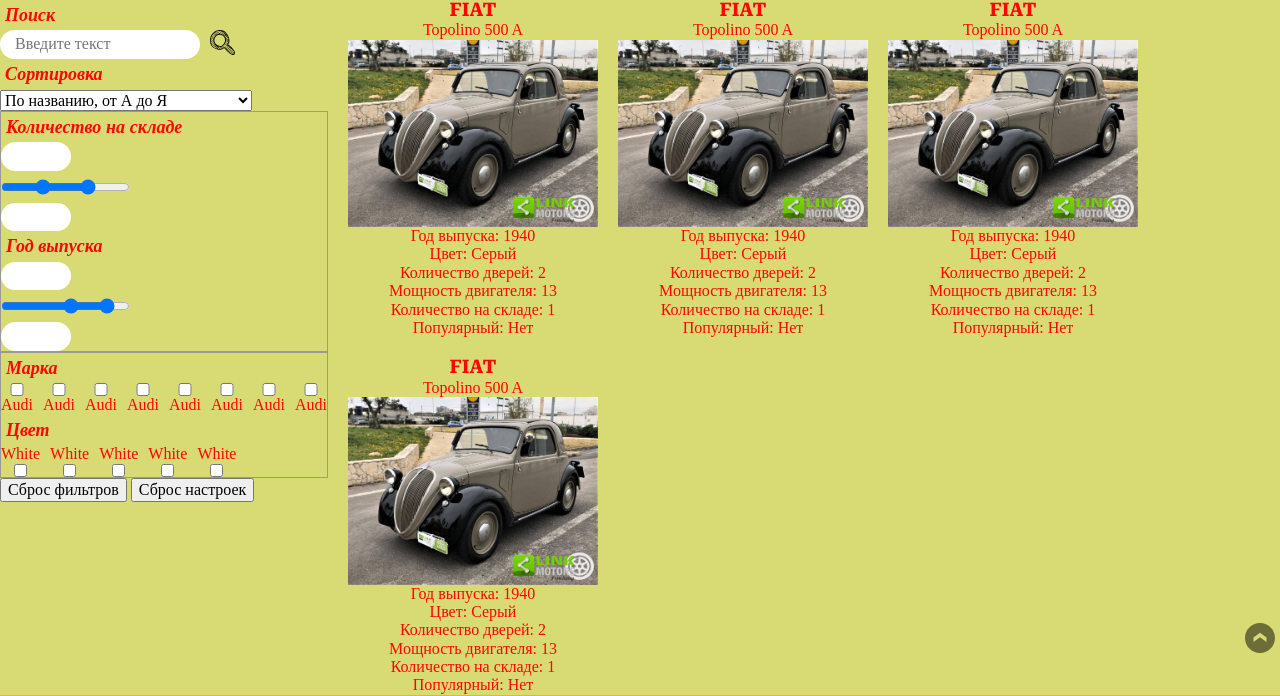
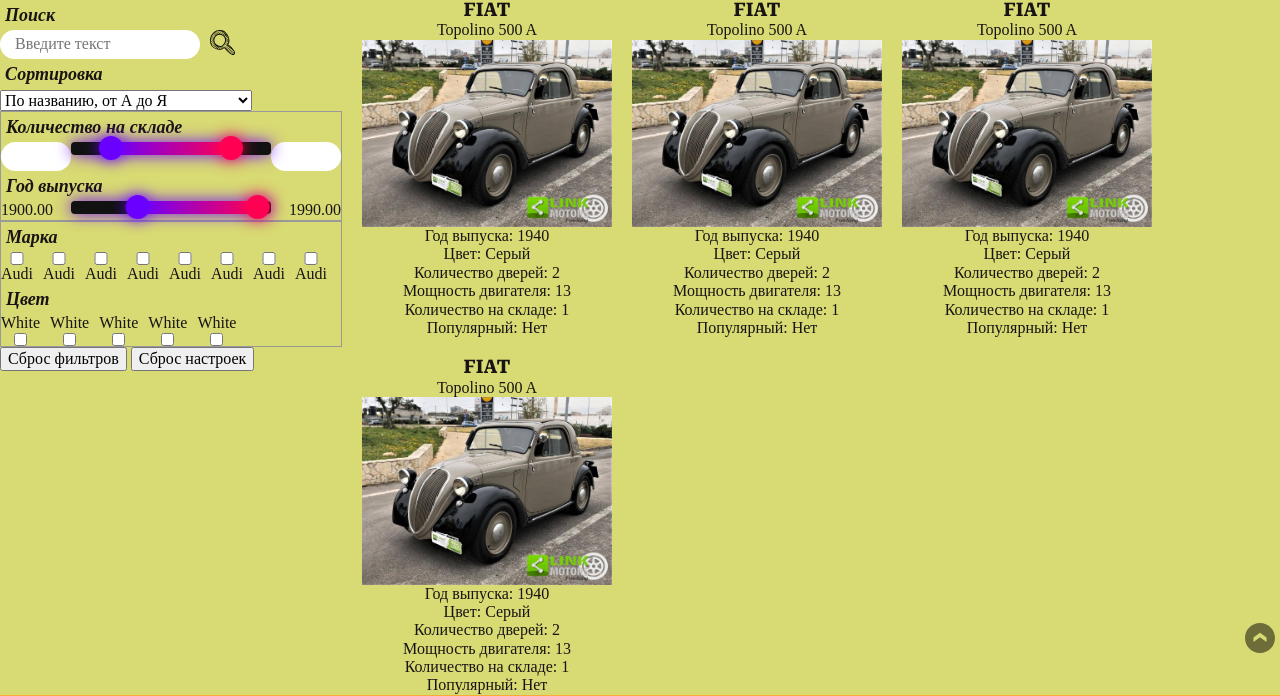
Before and after one commit to nos64/clone_RSSchool-stage1, a website built with webpack: page online-store/src/index.html in a window 1280 px wide. Shown: the part 57-753 px from the top of the page. Built offline with nearby package versions, Linux system fonts and the light colour scheme; files whose address does not match are found by name.

Commit message:
feat: add slider in html

```diff
--- a/online-store/package.json
+++ b/online-store/package.json
@@ -22,6 +22,7 @@
     "html-webpack-plugin": "^5.5.0",
     "image-webpack-loader": "^8.1.0",
     "mini-css-extract-plugin": "^2.6.1",
+    "nouislider": "^15.6.0",
     "postcss": "^8.4.14",
     "postcss-loader": "^7.0.0",
     "postcss-preset-env": "^7.7.2",
--- a/online-store/src/index.html
+++ b/online-store/src/index.html
@@ -40,21 +40,21 @@
     <div class="range-filters">
       <div class="range-filters__quantity">
         <h2 class="filter-title">Количество на складе</h2>
-        <input class="filter-field quantity-start" type="text">
-        <div class="quantity-container">
-          <input type="range" min="0" step="1" max="10" value="3">
-          <input type="range" min="0" step="1" max="10" value="7">
+        <div class="range-wrapper">
+          <input class="filter-field quantity-min" type="text">
+          <div id="quantity-slider"></div>
+          <input class="filter-field quantity-max" type="text">
         </div>
-        <input class="filter-field quantity-end" type="text">
       </div>
       <div class="range-filters__year">
         <h2 class="filter-title">Год выпуска</h2>
-        <input class="filter-field year-start" type="text">
-        <div class="year-container">
-          <input type="range" min="1890" step="1" max="2000" value="1950">
-          <input type="range" min="1890" step="1" max="2000" value="1985">
+        <div class="range-wrapper">
+          <!-- <input class="filter-field year-min" type="text"> -->
+          <span class="year-min"></span>
+          <div id="year-slider"></div>
+          <!-- <input class="filter-field year-max" type="text"> -->
+          <span class="year-max"></span>
         </div>
-        <input class="filter-field year-start" type="text">
       </div>
     </div>
       <div class="filters-value">
--- a/online-store/src/index.scss
+++ b/online-store/src/index.scss
@@ -2,3 +2,4 @@
 @import 'style/var';
 @import 'style/style';
 @import 'style/fonts';
+// @import 'modules/sliders/quantity-slider/quantity-slider';
--- a/online-store/src/index.ts
+++ b/online-store/src/index.ts
@@ -1,9 +1,5 @@
 import './index.html';
 import './index.scss';
 
-import { multi, sum } from './modules/calc';
-import {slider} from './modules/sliders';
-
-console.log(multi(5, 2));
-console.log(sum(5, 10));
-slider()
+import './modules/sliders/quantity-slider/quantity-slider';
+import './modules/sliders/year-slider/year-slider';
--- a/online-store/src/modules/calc.ts
+++ /dev/null
@@ -1,2 +0,0 @@
-export const multi = (a: number, b: number): number => a * b;
-export const sum =  (a: number, b: number): number => a + b;
--- a/online-store/src/modules/sliders.ts
+++ /dev/null
@@ -1,25 +0,0 @@
-// https://codepen.io/rendykstan/pen/VLqZGO
-
-
-export const slider = () => {
-  const sliders: NodeListOf<HTMLInputElement> = document.querySelectorAll('input[type="range"]');
-
-sliders[0].addEventListener('input', () => {
- if(+sliders[0].value > +sliders[1].value) {
-    // +sliders[1].value = +sliders[0].value;
-  }
-});
-
-sliders[1].addEventListener('input', () => {
- if(+sliders[1].value < +sliders[0].value) {
-    // +sliders[0].value = +sliders[1].value;
-  }
-});
-
-sliders.forEach((slider) => {
-  slider.addEventListener('change', () => {
-    console.log(`from ${sliders[0].value} to ${sliders[1].value}`);
-  })
-});
-
-}
--- /dev/null
+++ b/online-store/src/modules/sliders/quantity-slider/quantity-slider.ts
@@ -0,0 +1,13 @@
+import * as noUiSlider from 'nouislider';
+import 'nouislider/dist/nouislider.css';
+
+const quantitySlider = (document.getElementById('quantity-slider') as HTMLElement);
+
+noUiSlider.create(quantitySlider, {
+    start: [20, 80],
+    connect: true,
+    range: {
+        'min': 0,
+        'max': 100
+    }
+});
--- /dev/null
+++ b/online-store/src/modules/sliders/year-slider/year-slider.scss
@@ -0,0 +1,44 @@
+.range-wrapper {
+  display: flex;
+  justify-content: space-between;
+}
+
+.noUi-base, .noUi-connect{
+width: 200px;
+}
+
+.noUi-connect {
+
+  background: linear-gradient(90deg, #6a00ff 0%, #ff0052 100%);
+}
+.noUi-target {
+  box-shadow: 0 0 16px #6a00ff;
+  border: none;
+  background: #111;
+}
+.noUi-handle {
+  box-shadow: 0 4px 16px rgba(0,0,0,0.24);
+  border: none;
+  border-radius: 50%;
+  background: #111;
+}
+.noUi-handle:before,
+.noUi-handle:after {
+  display: none;
+}
+.noUi-handle-lower {
+  background: #6a00ff;
+  box-shadow: 0 0 16px #6a00ff;
+}
+.noUi-handle-upper {
+  background: #ff0052;
+  box-shadow: 0 0 16px #ff0052;
+}
+.noUi-horizontal {
+  height: 13px;
+}
+.noUi-horizontal .noUi-handle {
+  width: 24px;
+  height: 24px;
+  right: -12px;
+}
--- /dev/null
+++ b/online-store/src/modules/sliders/year-slider/year-slider.ts
@@ -0,0 +1,54 @@
+import * as noUiSlider from 'nouislider';
+// import noUiSlider from 'nouislider';
+import 'nouislider/dist/nouislider.css';
+import './year-slider.scss';
+
+
+
+
+const rangeSliderInit = () => { // создаем функцию инициализации слайдера
+
+  const slider: noUiSlider.target | null = document.getElementById('year-slider'); // Ищем слайдер
+  // const slider: HTMLElement | null = document.getElementById('year-slider'); // Ищем слайдер
+  const inputMin = document.querySelector<HTMLElement>('.year-min'); // Ищем input с меньшим значнием
+  // const inputMin = document.querySelector<HTMLInputElement>('.year-min'); // Ищем input с меньшим значнием
+  const inputMax = document.querySelector<HTMLElement>('.year-max'); // Ищем input с большим значнием
+  // const inputMax = document.querySelector<HTMLInputElement>('.year-max'); // Ищем input с меньшим значнием
+
+
+
+  if (!slider || !inputMin || !inputMax) return console.log(slider)// если этих элементов нет, прекращаем выполнение функции, чтобы не было ошибок
+
+  const inputs = [inputMin, inputMax]; // создаем массив из меньшего и большего значения
+if (slider) {
+  noUiSlider.create(slider, {
+    start: [ 1900, 1990], // устанавливаем начальные значения
+    connect: true, // указываем что нужно показывать выбранный диапазон
+    range: { // устанавливаем минимальное и максимальное значения
+      'min': 1850,
+      'max': 2000
+    },
+    step: 1, // шаг изменения значений
+});
+}
+
+  slider.noUiSlider?.on('update', function (values: (number | string)[], handle: number): void {
+    inputs[handle].innerHTML = String(values[handle]);
+  });
+
+  // slider.noUiSlider?.on('update', function (values: (number | string)[], handle: number) { // при изменений положения элементов управления слайдера изменяем соответствующие значения
+  //   inputs[handle].value = String(values[handle]);
+  // });
+
+  // inputMin.addEventListener('change', function () { // при изменении меньшего значения в input - меняем положение соответствующего элемента управления
+  //   slider.noUiSlider?.set([this.value]);
+  // });
+
+  // inputMax.addEventListener('change', function () { // при изменении большего значения в input - меняем положение соответствующего элемента управления
+  //   slider.noUiSlider?.set([0, this.value]);
+  // });
+
+
+}
+rangeSliderInit()
+window.addEventListener('DOMContentLoaded', rangeSliderInit);
--- a/online-store/src/style/_style.scss
+++ b/online-store/src/style/_style.scss
@@ -46,7 +46,7 @@
   font-family: "Roboto Serif";
   background-color: $bgColor;
   color: $textColor;
-  color: #ff0404;
+  // color: #ff0404;
   overflow-x: hidden;
   max-width: 100%;
 }
@@ -123,36 +123,11 @@
   border: solid 1px #999;
 }
 
-// Ползунок
-.quantity-container,
-.year-container {
-  position: relative;
-  pointer-events: none;
+.range-wrapper {
+  display: flex;
+  justify-content: space-between;
 }
 
-.quantity-container input[type="range"],
-.year-container input[type="range"] {
-  height: 2em;
-  display: block;
-  margin: 0;
-}
-
-.quantity-container input[type="range"]:last-child,
-.year-container input[type="range"]:last-child {
-  margin-top: -2em;
-}
-
-input[type="range"]::-webkit-slider-thumb {
-  pointer-events: all;
-}
-
-input[type="range"]::-moz-range-thumb {
-  pointer-events: all;
-}
-
-input[type="range"]::-ms-thumb {
-  pointer-events: all;
-}
 
 .filter-field {
   max-width: 70px;
--- a/online-store/tsconfig.json
+++ b/online-store/tsconfig.json
@@ -27,7 +27,7 @@
     /* Modules */
     // "module": "commonjs",                                /* Specify what module code is generated. */
     // "rootDir": "./",                                  /* Specify the root folder within your source files. */
-    // "moduleResolution": "node",                       /* Specify how TypeScript looks up a file from a given module specifier. */
+    "moduleResolution": "node",                       /* Specify how TypeScript looks up a file from a given module specifier. */
     // "baseUrl": "./",                                  /* Specify the base directory to resolve non-relative module names. */
     // "paths": {},                                      /* Specify a set of entries that re-map imports to additional lookup locations. */
     // "rootDirs": [],                                   /* Allow multiple folders to be treated as one when resolving modules. */
@@ -71,7 +71,7 @@
     /* Interop Constraints */
     // "isolatedModules": true,                          /* Ensure that each file can be safely transpiled without relying on other imports. */
     // "allowSyntheticDefaultImports": true,             /* Allow 'import x from y' when a module doesn't have a default export. */
-    "esModuleInterop": true,                             /* Emit additional JavaScript to ease support for importing CommonJS modules. This enables 'allowSyntheticDefaultImports' for type compatibility. */
+    // "esModuleInterop": true,                             /* Emit additional JavaScript to ease support for importing CommonJS modules. This enables 'allowSyntheticDefaultImports' for type compatibility. */
     // "preserveSymlinks": true,                         /* Disable resolving symlinks to their realpath. This correlates to the same flag in node. */
     "forceConsistentCasingInFileNames": true,            /* Ensure that casing is correct in imports. */
 
```
Also changed, not shown: online-store/src/modules/sliders/quantity-slider/quantity-slider.scss (added), 1 other file.
